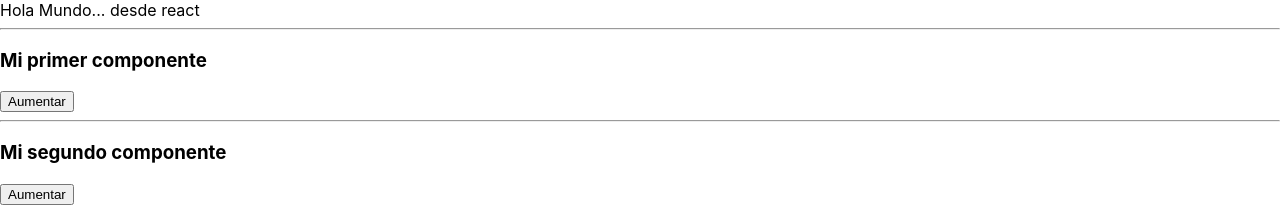
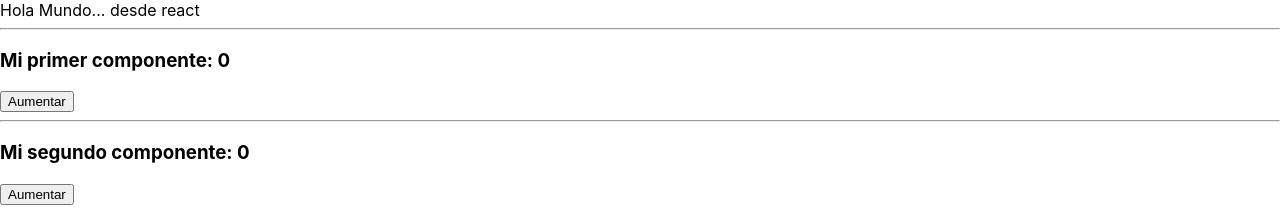
Before and after one commit to User-oniichan/react-app03, a React (Create React App) app: page / in a window 1280 px wide. Shown: the top 211 px of the page. Built offline with nearby package versions, Linux system fonts and the light colour scheme.

Commit message:
agregando mis componentes

```diff
--- a/src/components/C02componente.js
+++ b/src/components/C02componente.js
@@ -8,7 +8,7 @@ const Contador1 = () => {
     }
     return (
         <Fragment>
-            <h3>Mi primer componente</h3>
+            <h3>Mi primer componente: {numero}</h3>
             <button onClick={aumentar}>Aumentar</button>
         </Fragment>
     )
--- a/src/components/C03componente.js
+++ b/src/components/C03componente.js
@@ -8,7 +8,7 @@ const Contador2 = () => {
     }
     return (
         <Fragment>
-            <h3>Mi segundo componente</h3>
+            <h3>Mi segundo componente: {numero}</h3>
             <button onClick={aumentar}>Aumentar</button>
         </Fragment>
     )
```
